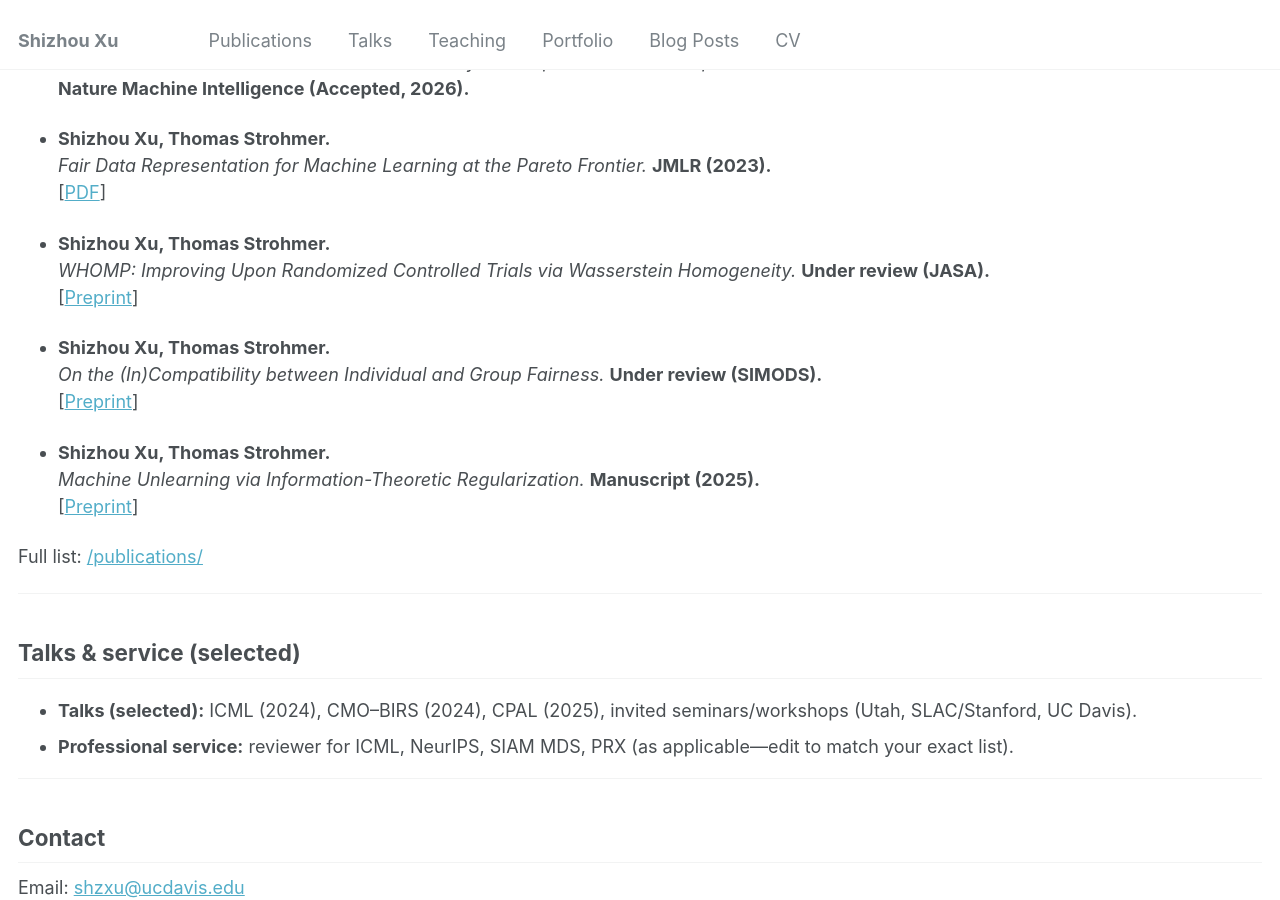
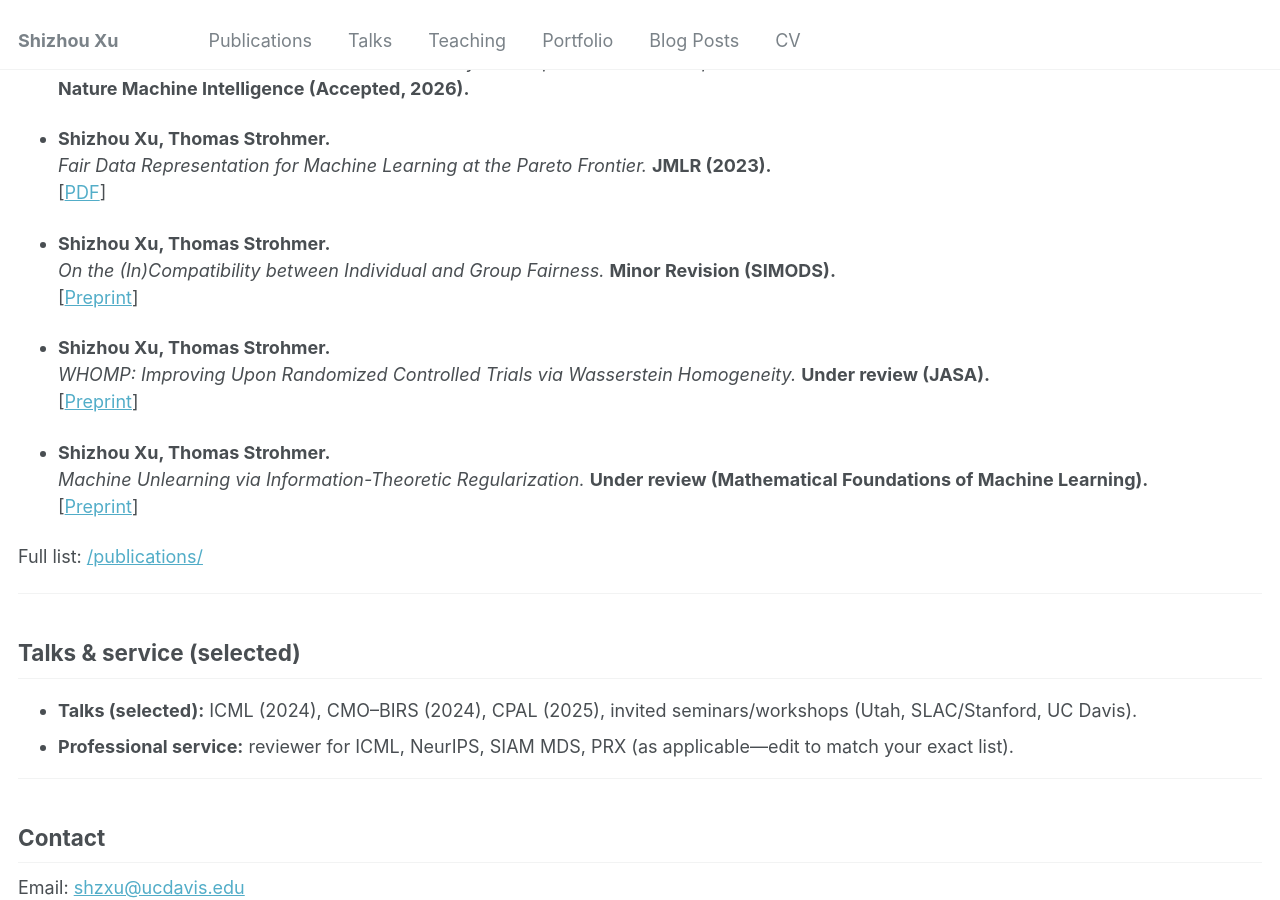
Before and after one commit to xushizhou/xushizhou.github.io, a Jekyll site: the page built from _pages/about.md, in a window 1280 px wide and 900 px high, scrolled down 1792 px. Built offline with Jekyll 4.4.1, drawn with Linux system fonts in a browser that asks for light colours.

Commit message:
Update publication statuses and links in about.md

```diff
--- a/_pages/about.md
+++ b/_pages/about.md
@@ -82,15 +82,15 @@ I develop theory and algorithms that connect **stochastic dynamics**, **informat
   [[PDF](https://www.jmlr.org/papers/volume24/22-0005/22-0005.pdf)]
 
 - **Shizhou Xu, Thomas Strohmer.**
+  *On the (In)Compatibility between Individual and Group Fairness.* **Minor Revision (SIMODS).**
+  [[Preprint](https://arxiv.org/pdf/2401.07174)]
+
+- **Shizhou Xu, Thomas Strohmer.**
   *WHOMP: Improving Upon Randomized Controlled Trials via Wasserstein Homogeneity.* **Under review (JASA).**
   [[Preprint](https://arxiv.org/pdf/2409.18504)]
 
 - **Shizhou Xu, Thomas Strohmer.**
-  *On the (In)Compatibility between Individual and Group Fairness.* **Under review (SIMODS).**
-  [[Preprint](https://arxiv.org/pdf/2401.07174)]
-
-- **Shizhou Xu, Thomas Strohmer.**
-  *Machine Unlearning via Information-Theoretic Regularization.* **Manuscript (2025).**
+  *Machine Unlearning via Information-Theoretic Regularization.* **Under review (Mathematical Foundations of Machine Learning).**
   [[Preprint](https://www.arxiv.org/pdf/2502.05684)]
 
 Full list: [/publications/](/publications/)
```
